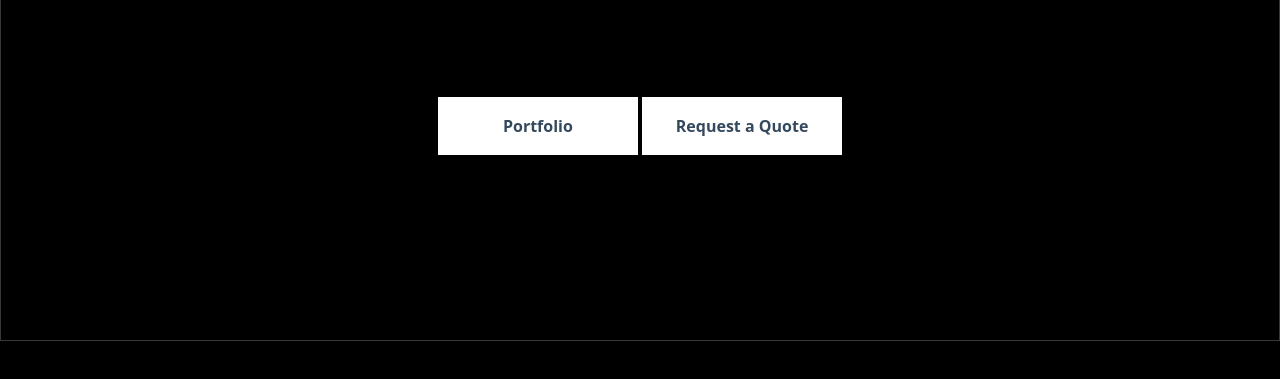
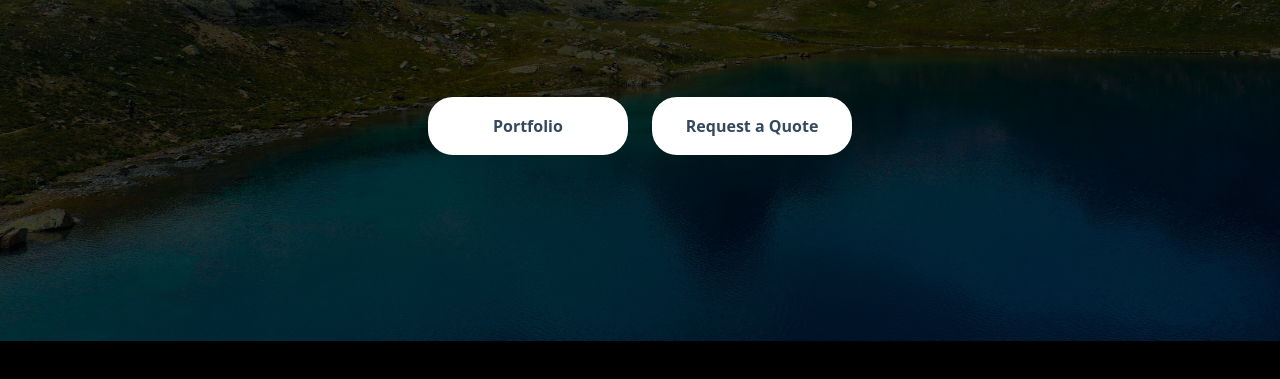
Before and after one commit to xjoshlittle/Paradigmdrone, a plain HTML site: page index.html in a window 1280 px wide. Shown: the part 459-838 px from the top of the page. Drawn offline with nearby package versions, Linux system fonts and the light colour scheme; some packages are replaced by stand-ins of ours; a script that the page names is missing.

Commit message:
updated hero section with javascript

```diff
--- a/index.html
+++ b/index.html
@@ -1,6 +1,7 @@
 <!DOCTYPE html>
 <html lang="en">
 <head>
+
     <meta charset="UTF-8">
     <meta name="viewport" content="width=device-width, initial-scale=1, shrink-to-fit=no">
     <meta name="keywords" content="footer, address, phone, icons" />
@@ -15,7 +16,9 @@
     <!-- CSS only -->
     <script src="https://cdn.jsdelivr.net/npm/bootstrap@5.0.0-beta2/dist/js/bootstrap.bundle.min.js" integrity="sha384-b5kHyXgcpbZJO/tY9Ul7kGkf1S0CWuKcCD38l8YkeH8z8QjE0GmW1gYU5S9FOnJ0" crossorigin="anonymous"></script>
     <link href="https://cdn.jsdelivr.net/npm/bootstrap@5.0.0-beta2/dist/css/bootstrap.min.css" rel="stylesheet" integrity="sha384-BmbxuPwQa2lc/FVzBcNJ7UAyJxM6wuqIj61tLrc4wSX0szH/Ev+nYRRuWlolflfl" crossorigin="anonymous">
-<body>
+</head>
+<body onload="slider()">
+
 
 
 <!- navbar -->
@@ -25,7 +28,7 @@
 <!--hero image-->
 <div class="banner">
     <div class="slider">
-        <img src="photo1.jpg" id="slideImg">
+        <img src="images/photo1.jpg" id="slideImg">
     </div>
     <div class="overlay">
         <div class="navbar">
@@ -46,8 +49,8 @@
         <h3> Book a consultation! </h3>
 
         <div>
-            <button type="button"> Portfolio</button>
-            <button type="button"> Request a Quote</button>
+            <button class="submit" type="button"> Portfolio</button>
+            <button class="submit" type="button"> Request a Quote</button>
 
         </div>
 
--- /dev/null
+++ b/navbar.js
@@ -0,0 +1,23 @@
+
+const slideImg = document.getElementById("slideImg");
+
+const images = new Array (
+         "images/photo1.jpg",
+          "images/photobanner2.jpg",
+          "images/photobanner3.jpg",
+          "images/photonanner4.jpg"
+
+);
+
+const len = images.length;
+let i = 0;
+
+function slider(){
+    if (i > len-1) {
+    i = 0;
+}
+    slideImg.src = images[i];
+     i ++;
+    setTimeout('slider()', 2000);
+
+}
--- a/style.css
+++ b/style.css
@@ -99,7 +99,7 @@ h1{
 
  }
 
- button{
+ .submit{
      width: 200px;
      padding: 15px 0;
      text-align: center;
@@ -112,10 +112,12 @@ h1{
      cursor: pointer;
      transition: background 0.5s;
  }
- button:hover{
+ .submit:hover{
      background: transparent;
      border: 2px solid black;
  }
+
+
 
 /*services*/
 
```
Also changed, not shown: images/photobanner2.jpg (added), images/photobanner3.jpg (added), images/photobanner4.jpg (added).
